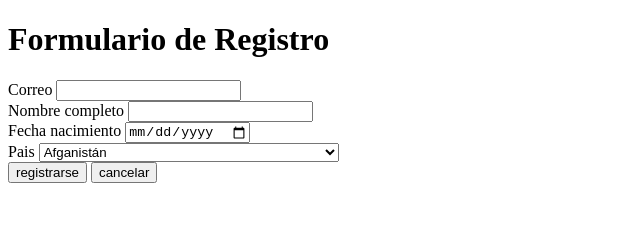
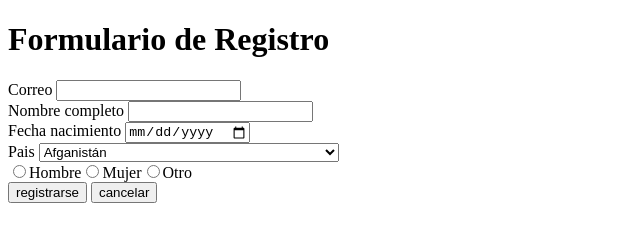
Before and after one commit to emilio93/HTML-CSS-JS-Practice, a plain HTML site: page index.html in a window 1280 px wide. Shown: the whole page, without its empty margins (0-640 px from the left). Drawn offline with Linux system fonts and the light colour scheme.

Commit message:
Add radio buttons for gender selection

```diff
--- a/index.html
+++ b/index.html
@@ -26,6 +26,8 @@
         <label for="country">Pais</label>
         <select name="country" id="country"></select>
       </div>
+      <div id="gender">
+      </div>
       <button onclick="submitForm()" class="primary-button" type="button">
         registrarse
       </button>
--- a/scripts.js
+++ b/scripts.js
@@ -5,6 +5,20 @@ const setup = () => {
     option.text = country;
     option.value = index;
     document.getElementById('country').appendChild(option);
+  });
+
+  gender.forEach((genderItem, index) => {
+    let radio = document.createElement('input');
+    const id = `gender${index}`;
+    radio.setAttribute('type', 'radio');
+    radio.setAttribute('name', 'gender');
+    radio.setAttribute('id', id);
+    document.getElementById('gender').appendChild(radio);
+
+    let label = document.createElement('label');
+    label.setAttribute('for', id);
+    label.innerHTML = genderItem;
+    document.getElementById('gender').appendChild(label);
   });
 }
 
```
